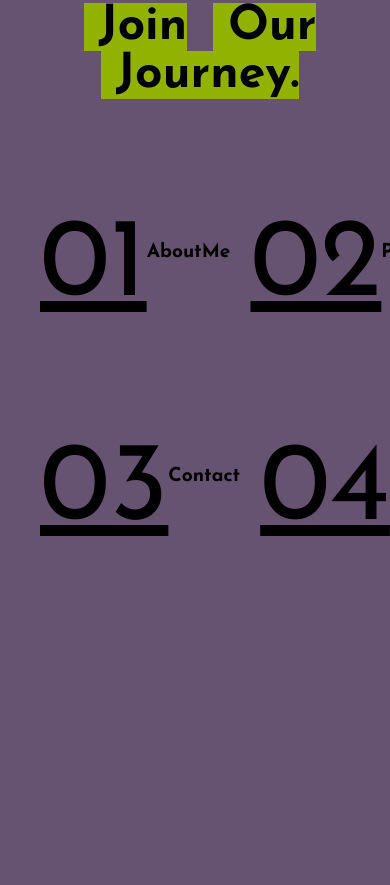
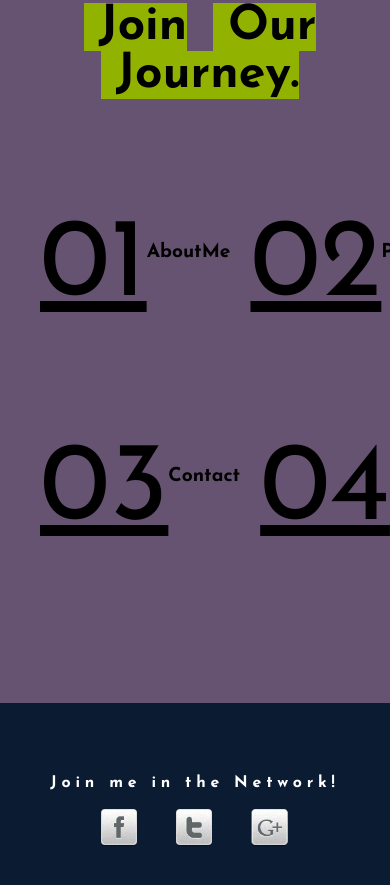
Before and after one commit to willem-blauenberg/portfolio, a plain HTML site: page index.html in a window 390 px wide. Shown: the part 747-1632 px from the top of the page. Before the commit the page ends 1450 px from the top, so only its background shows below. Drawn offline with Linux system fonts and the light colour scheme.

Commit message:
Footer finished. Index.html (Mobile) finished. Starting AboutMe Page

```diff
--- a/css/style.css
+++ b/css/style.css
@@ -33,6 +33,7 @@ h3, h4, h5, p, li {
   	background-repeat: no-repeat;
   	text-align: center;
   	color: white;
+  	border-bottom: 15px solid #0b1b32;
 }
 .header h1,
 .header h3 {
@@ -129,3 +130,36 @@ h3, h4, h5, p, li {
 .id3:hover ~ h5 {
 	color: red;
 }*/
+
+/*/////////FOOTER/////////*/
+
+.footer {
+	height: 230px;
+	max-width: 100%;
+	background-color:  #0b1b32;
+	color: white;
+	text-align: center;
+	padding-top: 45px;
+}
+
+.footerul {
+	display: flex;
+	justify-content: center;
+}
+
+.footerul li {
+	margin: 0 5% 20px 5%;
+}
+
+.footerul li:first-child {
+	margin-left: -25px;
+}
+
+.footer h5 {
+	font-size: 1rem;
+	letter-spacing: 0.3rem;
+}
+
+.footerul img {
+	width: 40px;
+}
--- a/index.html
+++ b/index.html
@@ -40,7 +40,18 @@
 		</div>
 	</section>
 
-	<footer></footer>
+	<footer class="footer">
+		<h5>Join me in the Network!
+		<ul class="footerul">
+			<li><img src="img/facebook.ico"></li>
+			<li><img src="img/twitter.ico"></li>
+			<li><img src="img/google.ico"></li>
+		</ul>
+
+
+
+	</footer>
+
 
 </body>
 </html>
```
Also changed, not shown: img/facebook.ico (added), img/google.ico (added), img/twitter.ico (added).
